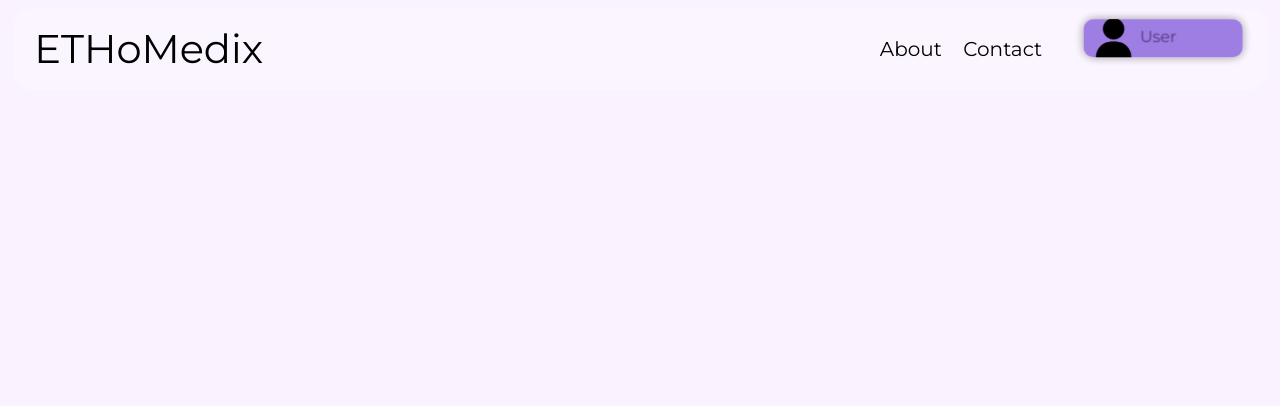
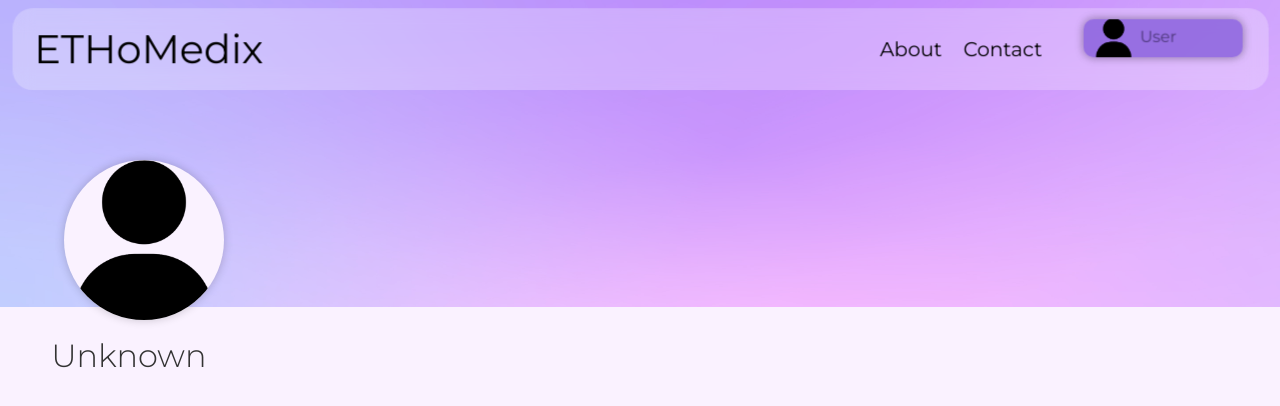
Before and after one commit to Amrita-Blockchain-Club/EthoMedix, a React (Create React App) app in the folder my-app/: page /profilepage in a window 1280 px wide. Shown: the top 406 px of the page. Built offline with nearby package versions, Linux system fonts and the light colour scheme; a web font is replaced by a local one.

Commit message:
customised profile page

```diff
--- a/my-app/src/pages/NavBar.css
+++ b/my-app/src/pages/NavBar.css
@@ -30,9 +30,9 @@
   position: fixed;
   /* box-shadow: 0 0 10px 0 rgba(0, 0, 0, 0.2); */
   background: rgba(255, 255, 255, 0.25);
-  /* backdrop-filter: blur(10px); */
-  /* -webkit-backdrop-filter: blur(10px); */
-  /* z-index: 1; */
+  backdrop-filter: blur(10px);
+  -webkit-backdrop-filter: blur(10px);
+  z-index: 3;
 }
 
 .slogan {
--- a/my-app/src/pages/Profile.css
+++ b/my-app/src/pages/Profile.css
@@ -33,6 +33,16 @@
   transform: translate(33%, 15%);
 }
 
+.profile-page {
+  background: transparent;
+  position: absolute;
+  top: 0;
+  left: 0;
+  width: 100%;
+  height: 100vh;
+  overflow-x: hidden;
+}
+
 .profile-container {
   width: 12vw;
   height: 2.2vw;
@@ -41,3 +51,48 @@
 .user-container-profile {
   z-index: 2;
 }
+
+.user-bg-image{
+  height: 40vh;
+  width: 101vw;
+  opacity: 0.65;
+  z-index: -5;
+  margin: -1%;
+  padding-bottom: -1%;
+}
+
+.user-image{
+  height: 20vh;
+  width: 20vh;
+  border-radius: 50%;
+  position: absolute;
+  top: 20%;
+  left: 5%;
+  z-index: 1;
+  background: #faf2ff;
+  box-shadow: 0 0 10px 0 rgba(0, 0, 0, 0.2);
+}
+
+.user-name-profile{
+  font-size: 2.5vw;
+  font-family: "Montserrat", sans-serif;
+  font-weight: 300;
+  color: #333;
+  position: absolute;
+  background: transparent;
+  left: 4%;
+  top: 42%;
+  z-index: 1;
+}
+
+.user-address-profile{
+  font-size: 1vw;
+  font-family: "Montserrat", sans-serif;
+  font-weight: 300;
+  color: #333;
+  position: absolute;
+  background: transparent;
+  left: 4%;
+  top: 50%;
+  z-index: 1;
+}
--- a/my-app/src/pages/Profile.js
+++ b/my-app/src/pages/Profile.js
@@ -4,10 +4,7 @@ import profile from "../assets/user.png";
 import user from "../assets/user.png";
 import { Link } from "react-router-dom";
 import Navbar from "./Navbar";
-
-function handleProfileOnClick() {
-  document.getElementsByClassName("user-container").style.visibility = "hidden";
-}
+import bg from "../assets/profile-bg.png";
 
 const Profile = () => {
   var address = localStorage["address"];
@@ -15,10 +12,10 @@ const Profile = () => {
     <div>
       <Navbar address={address}/>
       <div className="profile-page">
-        <div className="user-bg-image"></div>
-        <div className="profile-container">
-          <div className="profile-details"></div>
-        </div>
+          <img src={bg} className="user-bg-image" />
+        <img src={user} className="user-image" />
+        <div className="user-name-profile">Unknown</div>
+        <div className="user-address-profile">{address}</div>
       </div>
     </div>
   );
```
Also changed, not shown: my-app/src/assets/profile-bg.png (added).
